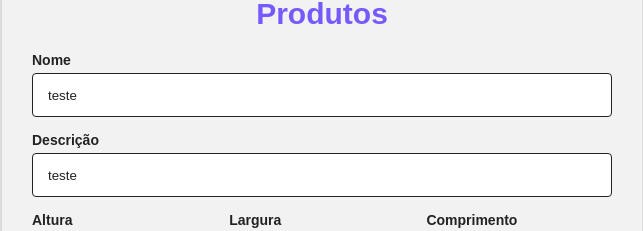
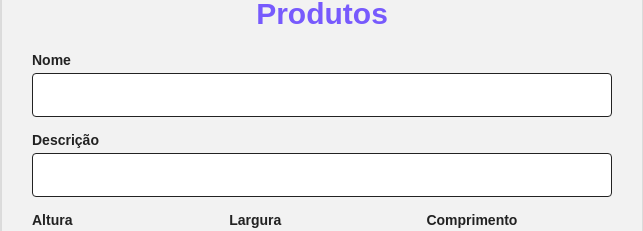
Before and after one commit to heretbg/projeto-sponte, a React (Create React App) app: page / in a window 1280 px wide. Both pictures are taken after a click on the button 878 px from the left and 165 px from the top of the page. Shown: the part 163-394 px from the top of the page, without its empty margins (318-961 px from the left). Built offline with nearby package versions, Linux system fonts and the light colour scheme.

Commit message:
Ajustes finais

```diff
--- a/src/components/ProductForm/index.js
+++ b/src/components/ProductForm/index.js
@@ -17,8 +17,8 @@ import Thumb from "../Thumb";
 
 function ProductForm({ data, handleSave, handleCancel }) {
   const [valoresIniciais, setValoresIniciais] = useState({
-    nome: "teste",
-    descricao: "teste",
+    nome: "",
+    descricao: "",
     altura: 0,
     largura: 0,
     comprimento: 0,
@@ -26,8 +26,8 @@ function ProductForm({ data, handleSave, handleCancel }) {
     codigoBarras: 0,
     dataAquisicao: format(new Date(), "yyyy-MM-dd"),
     categorias: [],
-    valor: 1,
-    // imagem: null,
+    valor: 0,
+    imagem: null,
   });
 
   useEffect(() => {
@@ -60,7 +60,6 @@ function ProductForm({ data, handleSave, handleCancel }) {
       new Date(),
       "Data máxima de aquisição não deve ser superior à data atual"
     ),
-    // imagem: Yup.mixed().required("Carregue uma imagem"),
   });
 
   return (
@@ -136,7 +135,7 @@ function ProductForm({ data, handleSave, handleCancel }) {
               type="date"
             />
 
-            {/* <Medidas>
+            <Medidas>
               <div className="form-group">
                 <label htmlFor="imagem">Carregar Imagem</label>
                 <input
@@ -149,7 +148,7 @@ function ProductForm({ data, handleSave, handleCancel }) {
                 />
                 <Thumb file={values.file} />
               </div>
-            </Medidas> */}
+            </Medidas>
 
             <Botoes>
               <div>
```
